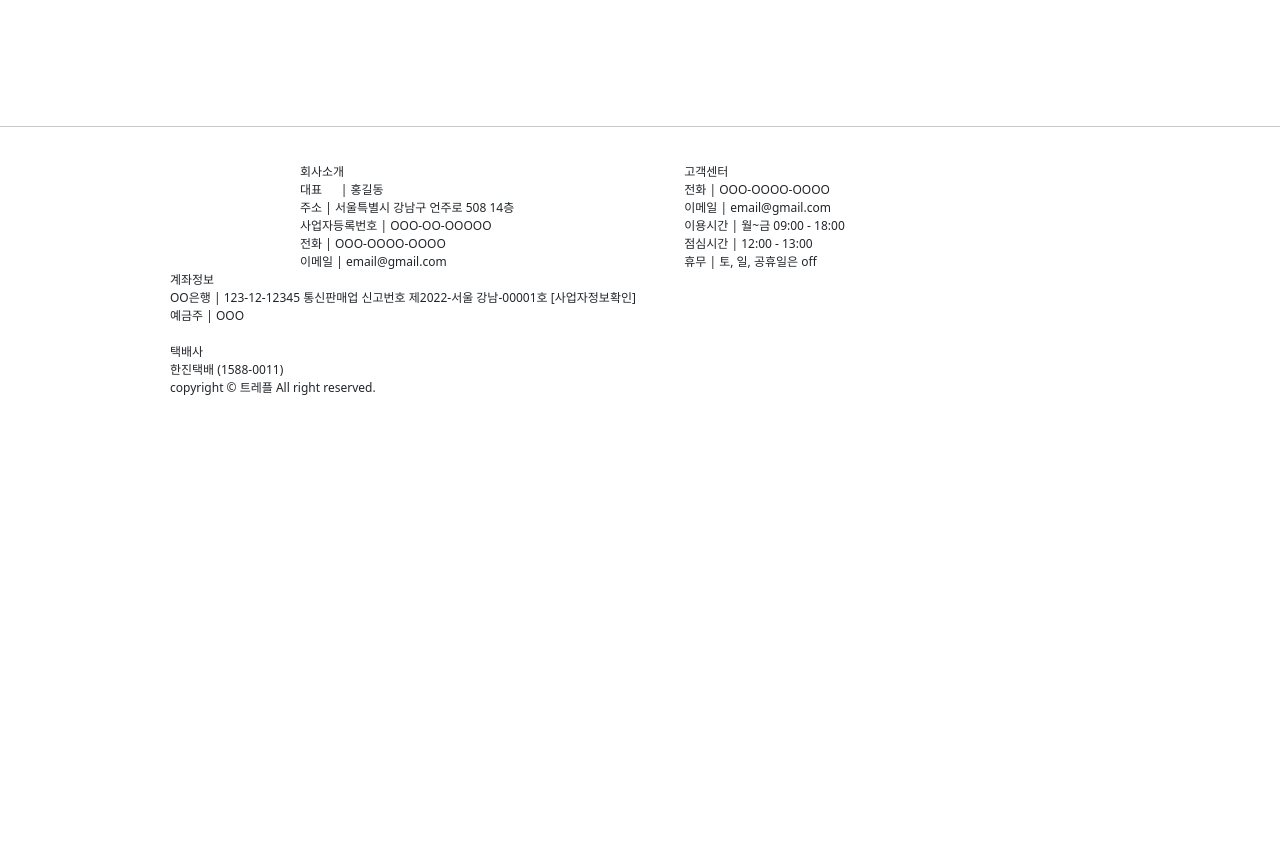
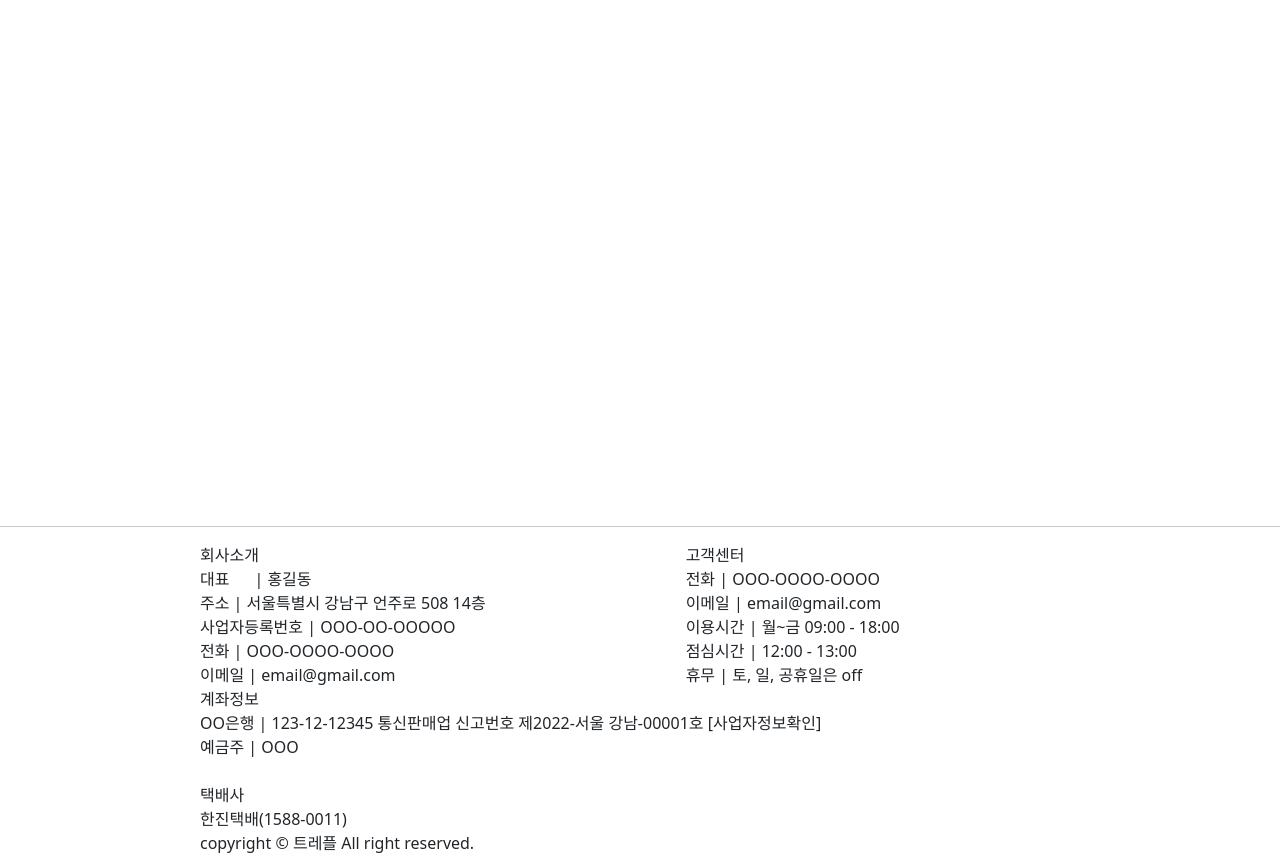
Before and after one commit to ghkwns5191/testplease, a Vue app in the folder demo/src/frontend/: page / in a window 1280 px wide. Shown: the part 1440-2295 px from the top of the page. Before the commit the page ends 1837 px from the top, so only its background shows below. Built offline with nearby package versions, Linux system fonts and the light colour scheme; no server answers.

Commit message:
footer 수정

```diff
--- a/demo/src/frontend/src/App.vue
+++ b/demo/src/frontend/src/App.vue
@@ -89,9 +89,11 @@
       <router-view />
 
 
-      <hr style="margin-top: 300px;">
-      <div class="footer" style="float: left; margin-top: 20px; height: 100px;">
-        <div style="float: left; margin-left: 300px; font-size: 12px; display: block;">
+      <div style="margin-top: 700px;"></div>
+
+    <footer>
+      <hr>
+        <div style="float: left; margin-left: 200px;">
             회사소개<br>
             대표 &nbsp;&nbsp;&nbsp;&nbsp;&nbsp;| 홍길동 <br>
             주소 | 서울특별시 강남구 언주로 508 14층 <br>
@@ -99,7 +101,7 @@
             전화 | OOO-OOOO-OOOO <br>
             이메일 | email@gmail.com <br>
         </div>
-        <div style="float: left; margin-left: 170px; font-size: 12px;">
+        <div style="float: left; margin-left: 200px;">
             고객센터<br>
             전화 | OOO-OOOO-OOOO <br>
             이메일 | email@gmail.com <br>
@@ -107,18 +109,16 @@
             점심시간 | 12:00 - 13:00 <br>
             휴무 | 토, 일, 공휴일은 off <br>
         </div>
-        <div style="float: left;margin-left: 170px; font-size: 12px;">
+        <div style="float: left;margin-left: 200px; ">
             계좌정보<br>
             OO은행 | 123-12-12345 통신판매업 신고번호 제2022-서울 강남-00001호 [사업자정보확인] <br>
             예금주 | OOO <br> <br>
             택배사<br>
-            한진택배 (1588-0011) <br>
+            한진택배(1588-0011) <br>
             copyright &copy; 트레플 All right reserved.
         </div>
-        <div style="float: left; margin-left: 100px;">
 
-        </div>
-      </div>
+    </footer>
 
 
   </div>
```
Also changed, not shown: 3 other files (tests, documents, lock files or other folders).
